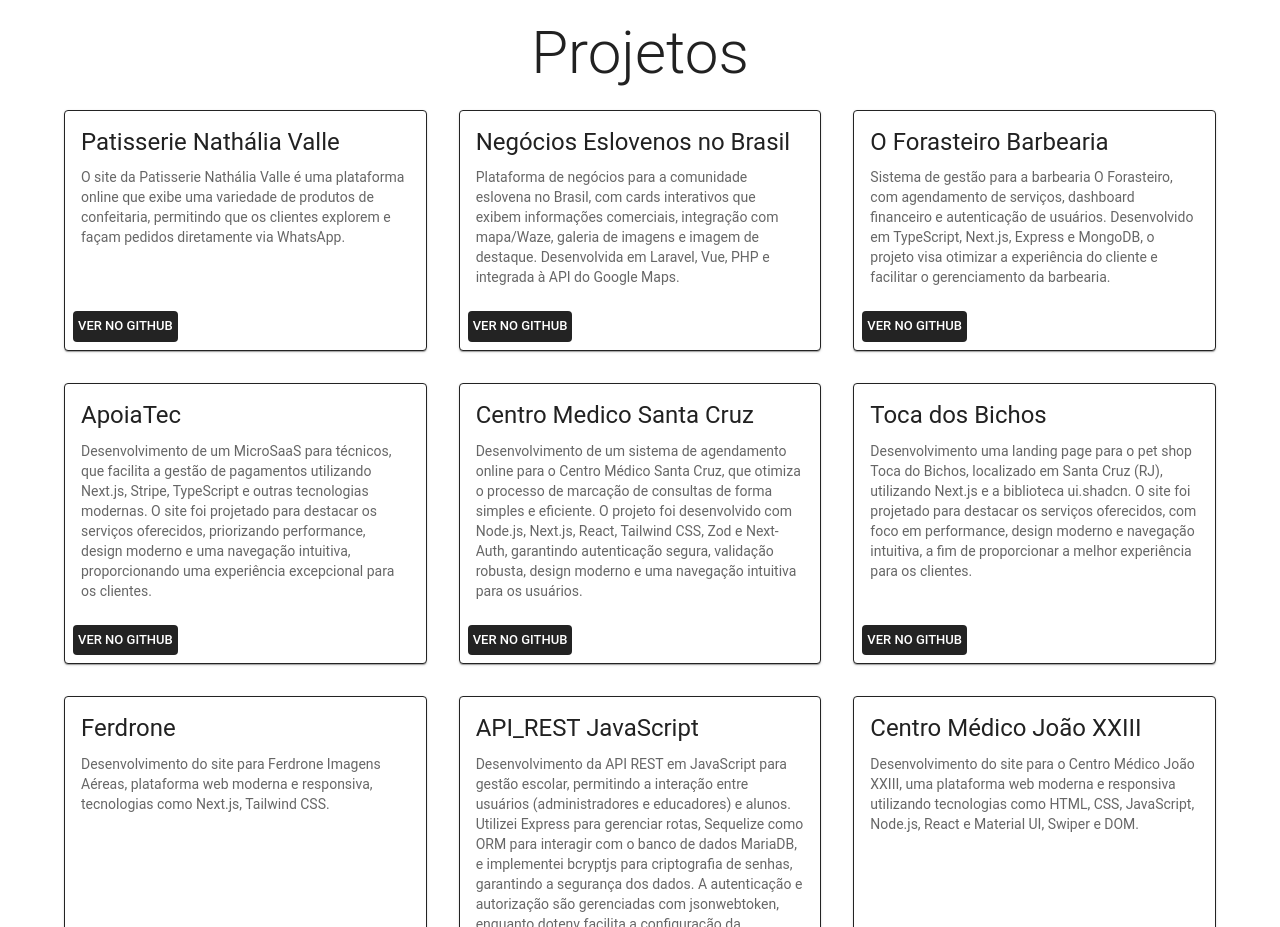
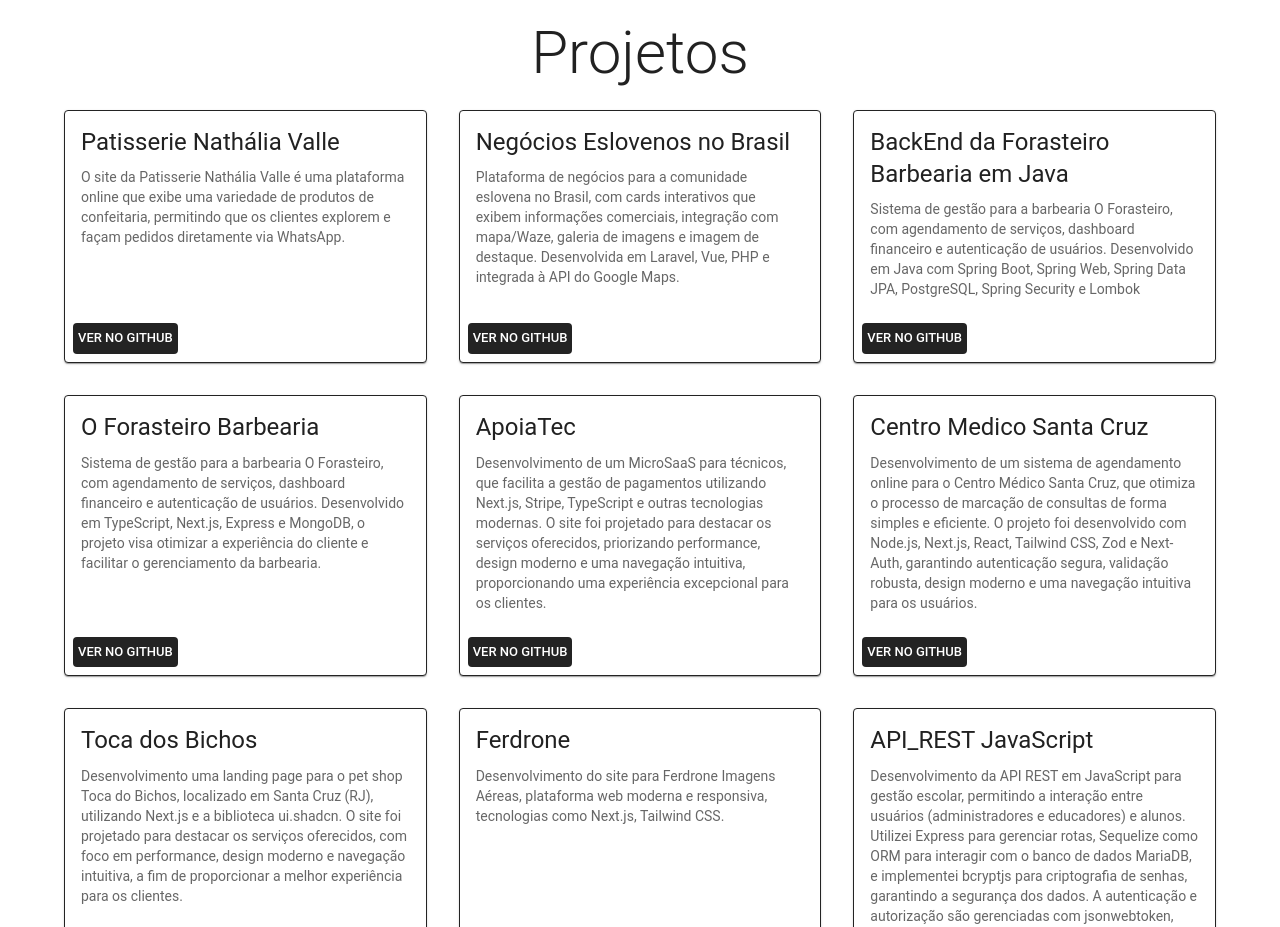
Before and after one commit to britolmbs/my-portifolio, a React (Vite) app: page / in a window 1280 px wide. Shown: the part 1280-2207 px from the top of the page. Built offline with nearby package versions, Linux system fonts and the light colour scheme.

Commit message:
Criando novo Projeto

```diff
--- a/src/pages/Home/sections/Projects/Projects.tsx
+++ b/src/pages/Home/sections/Projects/Projects.tsx
@@ -12,6 +12,11 @@
             name: "Negócios Eslovenos no Brasil",
             description: "Plataforma de negócios para a comunidade eslovena no Brasil, com cards interativos que exibem informações comerciais, integração com mapa/Waze, galeria de imagens e imagem de destaque. Desenvolvida em Laravel, Vue, PHP e integrada à API do Google Maps.",
             url: "https://slovenianbusinessmap.com/",
+        },
+        {
+            name: "BackEnd da Forasteiro Barbearia em Java",
+            description: "Sistema de gestão para a barbearia O Forasteiro, com agendamento de serviços, dashboard financeiro e autenticação de usuários. Desenvolvido em Java com Spring Boot, Spring Web, Spring Data JPA, PostgreSQL, Spring Security e Lombok",
+            url: "https://github.com/britolmbs/o-forasteiro",
         },
         {
             name: "O Forasteiro Barbearia",
```
